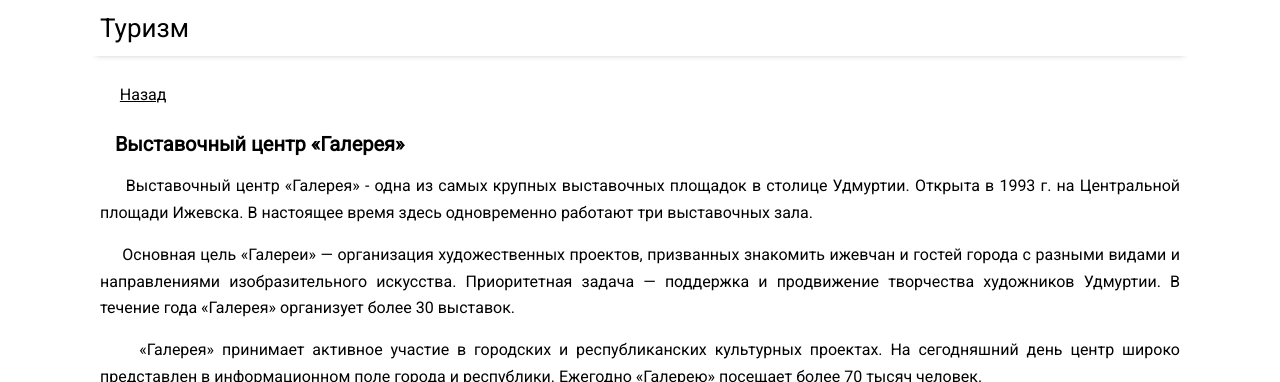
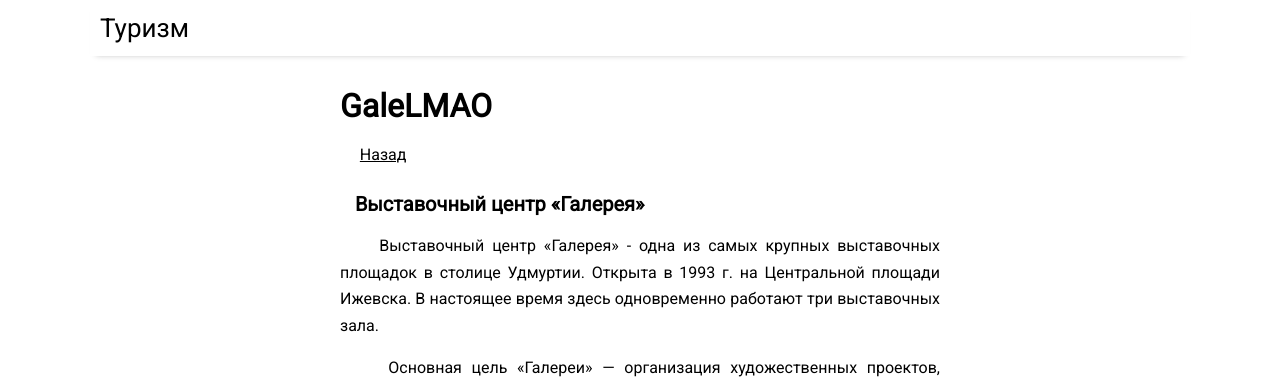
Before and after one commit to AnastasiiaShadrina/AnastasiiaShadrina.github.io, a Jekyll site: the page built from pages/blocks/galereya.md, in a window 1280 px wide and 900 px high, cut to the strip 0-382 px from the top of the window. Built offline with Jekyll 4.4.1, drawn with Linux system fonts in a browser that asks for light colours; nearby versions of some CDN libraries.

Commit message:
Update galereya.md

```diff
--- a/pages/blocks/galereya.md
+++ b/pages/blocks/galereya.md
@@ -1,6 +1,7 @@
 ---
-layout: default
-title: Galereya
+layout: page
+title: GaleLMAO
+permalink: /GaleLMAO
 ---
 
 &nbsp;&nbsp;&nbsp;&nbsp;&nbsp;[Назад](/kulturnii_turism.md)
```
